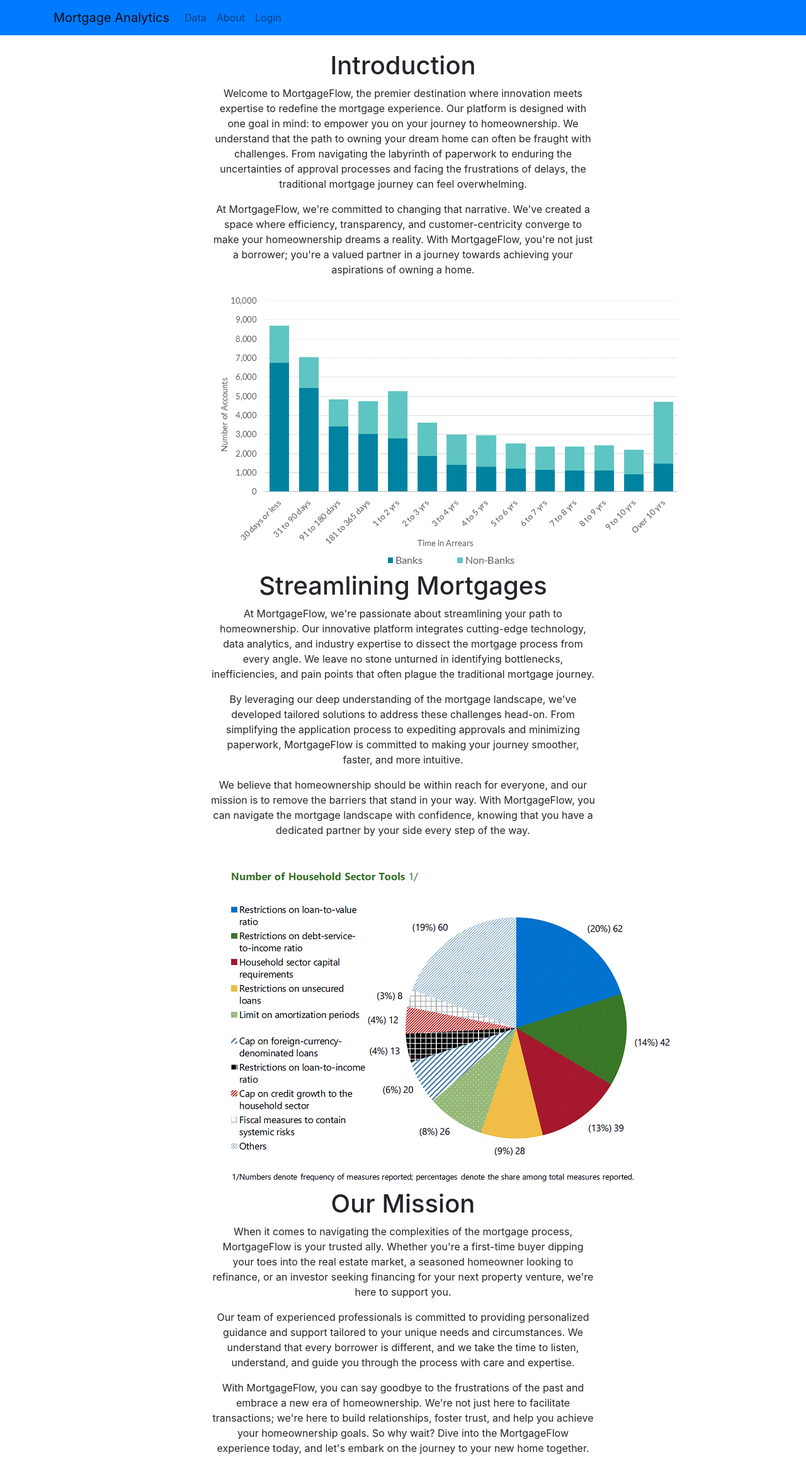
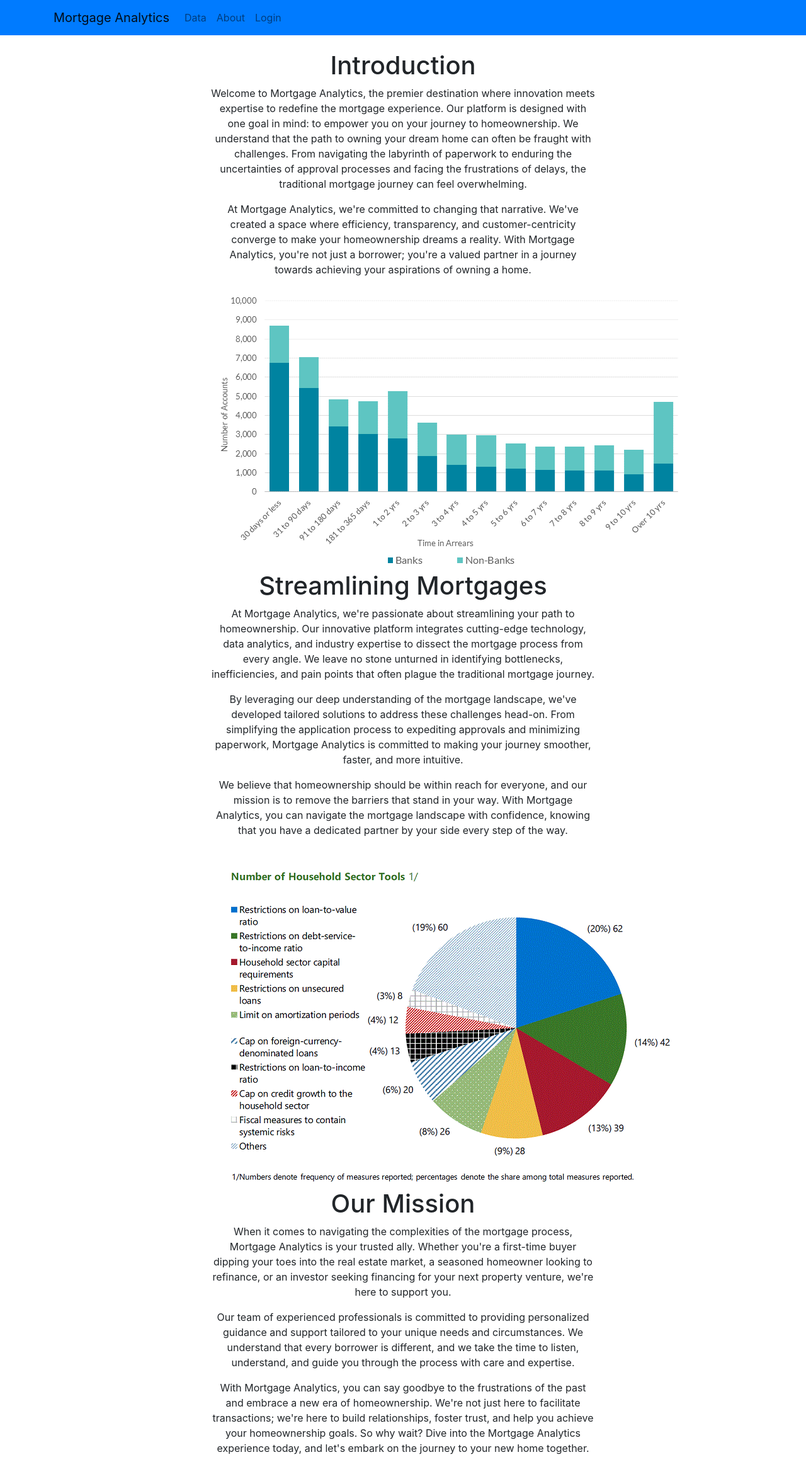
Before and after one commit to mortgage-analytics/frontend, a React (Create React App) app in the folder mortgage_analytics/: page / in a window 1280 px wide. Shown: the top 2348 px of the page at 63% size. Built offline with nearby package versions, Linux system fonts and the light colour scheme.

Commit message:
change MortgageFlow to Mortgage Analytics

```diff
--- a/mortgage_analytics/src/pages/Home.jsx
+++ b/mortgage_analytics/src/pages/Home.jsx
@@ -21,32 +21,32 @@
                     <Col xs lg="6">
                         <h1>Introduction</h1>
                         <p>
-                        Welcome to MortgageFlow, the premier destination where innovation meets expertise to redefine the mortgage experience. Our platform is designed with one goal in mind: to empower you on your journey to homeownership. We understand that the path to owning your dream home can often be fraught with challenges. From navigating the labyrinth of paperwork to enduring the uncertainties of approval processes and facing the frustrations of delays, the traditional mortgage journey can feel overwhelming.
+                        Welcome to Mortgage Analytics, the premier destination where innovation meets expertise to redefine the mortgage experience. Our platform is designed with one goal in mind: to empower you on your journey to homeownership. We understand that the path to owning your dream home can often be fraught with challenges. From navigating the labyrinth of paperwork to enduring the uncertainties of approval processes and facing the frustrations of delays, the traditional mortgage journey can feel overwhelming.
                         </p>
                         <p>
-                        At MortgageFlow, we're committed to changing that narrative. We've created a space where efficiency, transparency, and customer-centricity converge to make your homeownership dreams a reality. With MortgageFlow, you're not just a borrower; you're a valued partner in a journey towards achieving your aspirations of owning a home.
+                        At Mortgage Analytics, we're committed to changing that narrative. We've created a space where efficiency, transparency, and customer-centricity converge to make your homeownership dreams a reality. With Mortgage Analytics, you're not just a borrower; you're a valued partner in a journey towards achieving your aspirations of owning a home.
                         </p>
                         <img src={Photo1} alt="Photo 1" />
                         <h1>Streamlining Mortgages</h1>
                         <p>
-                        At MortgageFlow, we're passionate about streamlining your path to homeownership. Our innovative platform integrates cutting-edge technology, data analytics, and industry expertise to dissect the mortgage process from every angle. We leave no stone unturned in identifying bottlenecks, inefficiencies, and pain points that often plague the traditional mortgage journey.
+                        At Mortgage Analytics, we're passionate about streamlining your path to homeownership. Our innovative platform integrates cutting-edge technology, data analytics, and industry expertise to dissect the mortgage process from every angle. We leave no stone unturned in identifying bottlenecks, inefficiencies, and pain points that often plague the traditional mortgage journey.
                         </p>
                         <p>
-                        By leveraging our deep understanding of the mortgage landscape, we've developed tailored solutions to address these challenges head-on. From simplifying the application process to expediting approvals and minimizing paperwork, MortgageFlow is committed to making your journey smoother, faster, and more intuitive.
+                        By leveraging our deep understanding of the mortgage landscape, we've developed tailored solutions to address these challenges head-on. From simplifying the application process to expediting approvals and minimizing paperwork, Mortgage Analytics is committed to making your journey smoother, faster, and more intuitive.
                         </p>
                         <p>
-                        We believe that homeownership should be within reach for everyone, and our mission is to remove the barriers that stand in your way. With MortgageFlow, you can navigate the mortgage landscape with confidence, knowing that you have a dedicated partner by your side every step of the way.
+                        We believe that homeownership should be within reach for everyone, and our mission is to remove the barriers that stand in your way. With Mortgage Analytics, you can navigate the mortgage landscape with confidence, knowing that you have a dedicated partner by your side every step of the way.
                         </p>
                         <img src={Photo3} alt="Photo 3" />
                         <h1>Our Mission </h1>
                         <p>
-                        When it comes to navigating the complexities of the mortgage process, MortgageFlow is your trusted ally. Whether you're a first-time buyer dipping your toes into the real estate market, a seasoned homeowner looking to refinance, or an investor seeking financing for your next property venture, we're here to support you.
+                        When it comes to navigating the complexities of the mortgage process, Mortgage Analytics is your trusted ally. Whether you're a first-time buyer dipping your toes into the real estate market, a seasoned homeowner looking to refinance, or an investor seeking financing for your next property venture, we're here to support you.
                         </p>
                         <p>
                         Our team of experienced professionals is committed to providing personalized guidance and support tailored to your unique needs and circumstances. We understand that every borrower is different, and we take the time to listen, understand, and guide you through the process with care and expertise.
                         </p>
                         <p>
-                        With MortgageFlow, you can say goodbye to the frustrations of the past and embrace a new era of homeownership. We're not just here to facilitate transactions; we're here to build relationships, foster trust, and help you achieve your homeownership goals. So why wait? Dive into the MortgageFlow experience today, and let's embark on the journey to your new home together.
+                        With Mortgage Analytics, you can say goodbye to the frustrations of the past and embrace a new era of homeownership. We're not just here to facilitate transactions; we're here to build relationships, foster trust, and help you achieve your homeownership goals. So why wait? Dive into the Mortgage Analytics experience today, and let's embark on the journey to your new home together.
                         </p>
                     </Col>
                 </Row>
```
